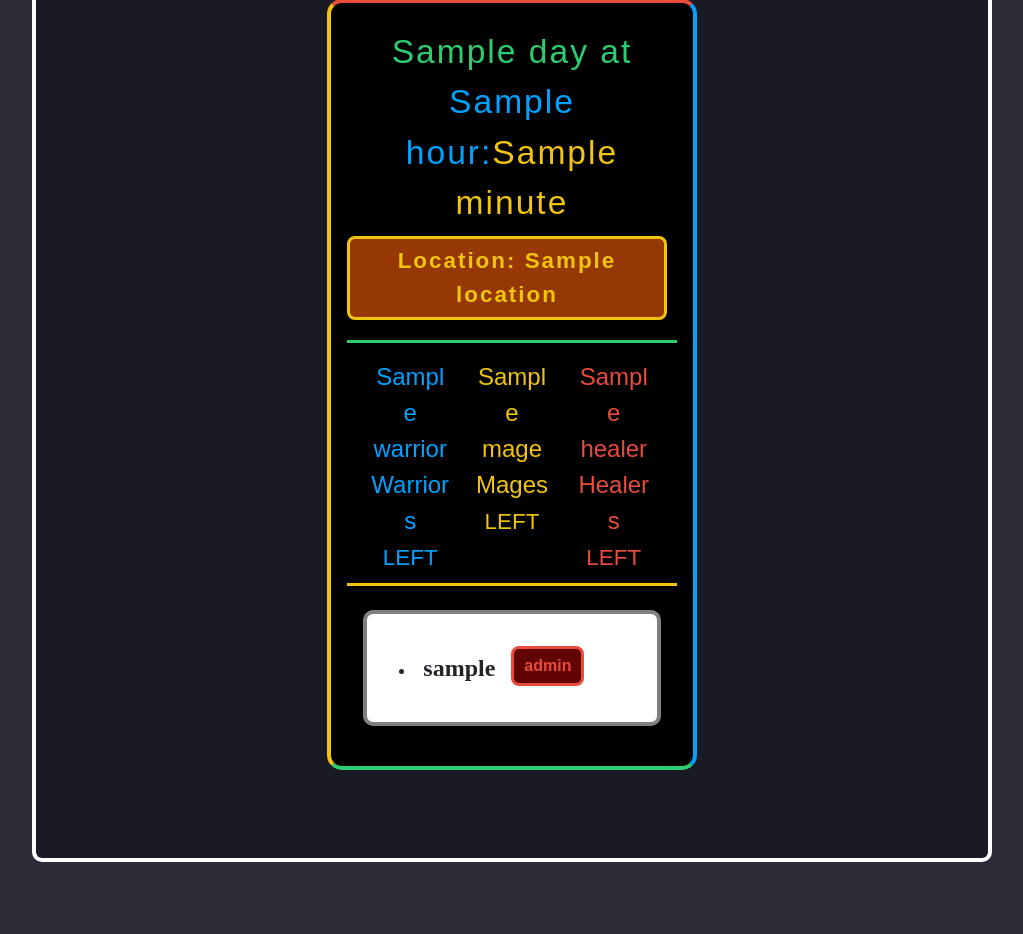
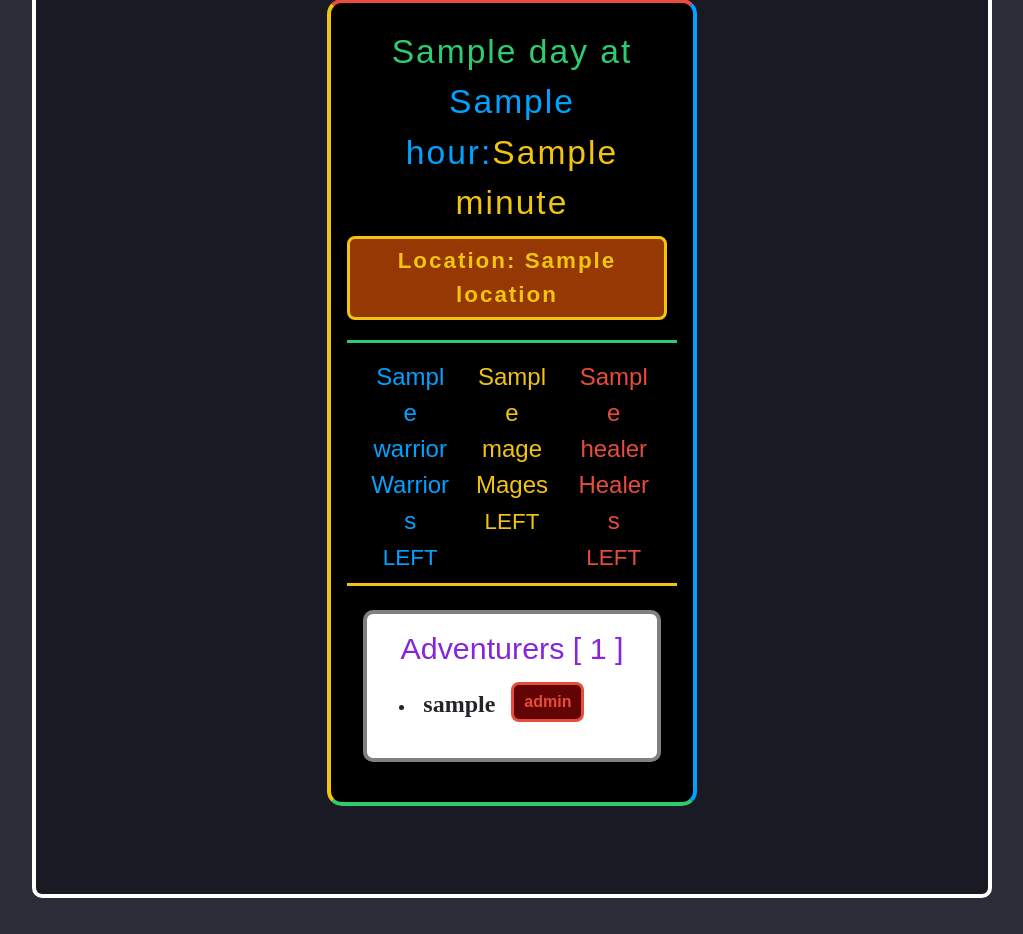
Before and after one commit to gavazzamarco/Codice, a Flask app: template templates/profile_master.html in a window 1280 px wide. Shown: the part 1532-2466 px from the top of the page, without its empty margins (128-1151 px from the left). Run offline with Flask 3, Linux system fonts and the light colour scheme; a user stored in the database is signed in; the template is opened without the code that fills it: most values are stand-ins (such as "Sample title", 1, 10 or a date in 2020).

Commit message:
Correzione master (numero avventurieri)

```diff
--- a/templates/profile_master.html
+++ b/templates/profile_master.html
@@ -93,6 +93,7 @@
                             </div>
                             <div class="line-tiny background-yellow mt-2 mb-4"></div>
                             <div class="profile-companion-container m-3 p-3">
+                                <h3 class="profile-companion-title text-center mb-1">Adventurers [ {{session.total_booked }} ]</h3>
                                 {% for adventurer in session.adventurers %}
                                 <ul class="mt-3 d-flex align-items-center justify-content-start">
                                     <li>
```
